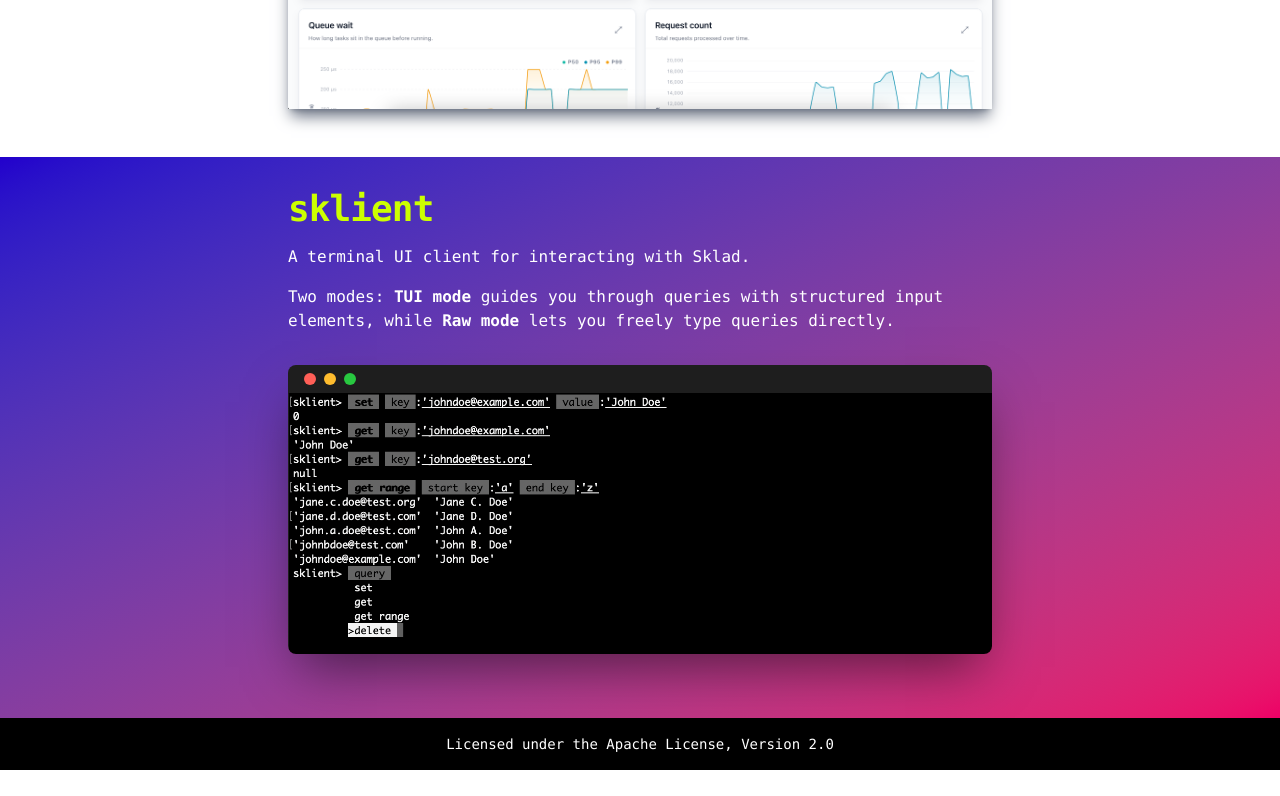
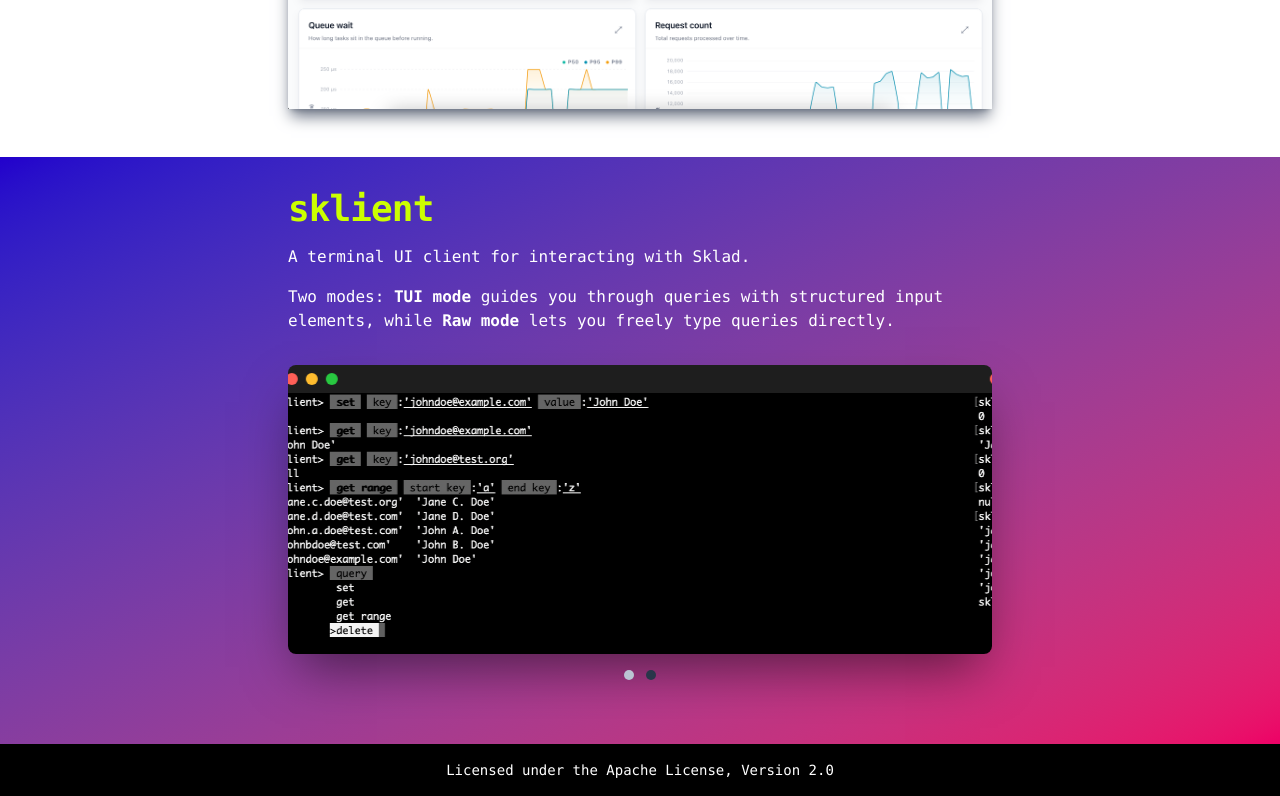
Before and after one commit to sklad-dev/sklad-dev.github.io, a Svelte app: page / in a window 1280 px wide. Shown: the part 1755-2551 px from the top of the page. Before the commit the page ends 2525 px from the top, so only its background shows below. Built offline with nearby package versions, Linux system fonts and the light colour scheme.

Commit message:
Add carousel module

```diff
--- a/src/App.svelte
+++ b/src/App.svelte
@@ -4,13 +4,15 @@
   import LatencyChart from './lib/LatencyChart.svelte';
   import ImageContainer from './lib/ImageContainer.svelte';
   import FeatureCard from './lib/FeatureCard.svelte';
+  import Carousel from './lib/Carousel.svelte';
+  import TerminalWindowFrame from './lib/TerminalWindowFrame.svelte';
 </script>
 
-<div class="w-screen text-slate-900 font-mono antialiased">
+<div class="w-full text-slate-900 font-mono antialiased">
   <Header />
   <div class="w-full flex flex-col items-center pt-8 pb-16 bg-linear-to-br from-[#ccff00] to-[#2200cc]/80 from-10%">
     <div class="w-full md:max-w-3xl">
-      <Paragraph class="text-4xl md:text-5xl font-extrabold tracking-tight">
+      <Paragraph class="text-4xl md:text-5xl font-semibold tracking-tight">
         A Lightweight Key-Value Database Built in Zig
       </Paragraph>
       <Paragraph class="text-base" leading='relaxed'>
@@ -19,7 +21,7 @@
       <Paragraph class="text-base" leading='relaxed'>
         Currently a prototype. The long-term direction is to explore use in <span class="font-extrabold">IoT</span> and <span class="font-extrabold">edge</span> environments.
       </Paragraph>
-      <Paragraph class="text-2xl md:text-3xl font-extrabold tracking-tight mt-2 md:mt-4">
+      <Paragraph class="text-2xl md:text-3xl font-semibold tracking-tight mt-2 md:mt-4">
         Installation
       </Paragraph>
       <div class="px-8 mb-4 w-full">
@@ -55,7 +57,7 @@
     </Paragraph>
   </div>
   <div class="w-full flex flex-col items-center mx-auto max-w-3xl">
-    <Paragraph class="text-3xl md:text-4xl font-extrabold tracking-tight mt-4 md:mt-6">
+    <Paragraph class="text-3xl md:text-4xl font-semibold tracking-tight mt-4 md:mt-6">
       Performance
     </Paragraph>
     <Paragraph class="text-base" leading='relaxed'>
@@ -63,7 +65,7 @@
       The latencies were measured on the client side. Results are indicative only and not representative of production or edge environments.
     </Paragraph>
     <LatencyChart/>
-    <Paragraph class="text-3xl md:text-4xl font-extrabold tracking-tight mt-4 md:mt-8">
+    <Paragraph class="text-3xl md:text-4xl font-semibold tracking-tight mt-4 md:mt-8">
       Built-in observability
     </Paragraph>
     <Paragraph class="text-base" leading='relaxed'>
@@ -73,7 +75,7 @@
   </div>
   <div class="w-full flex flex-col items-center pt-8 pb-12 bg-linear-to-br from-[#2200cc] to-[#ee0066] text-white">
     <div class="w-full md:max-w-3xl">
-      <Paragraph class="text-3xl md:text-4xl font-extrabold tracking-tight">
+      <Paragraph class="text-3xl md:text-4xl font-semibold tracking-tight">
         <span class="text-[#ccff00]">sklient</span>
       </Paragraph>
       <Paragraph class="text-base" leading='relaxed'>
@@ -83,14 +85,14 @@
         Two modes: <span class="font-extrabold">TUI mode</span> guides you through queries with structured input elements, while <span class="font-extrabold">Raw mode</span> lets you freely type queries directly.
       </Paragraph>
       <div class="px-8 py-4 w-full">
-        <div class="rounded-lg overflow-hidden shadow-2xl shadow-black/50">
-          <div class="bg-[#1e1e1e] px-4 py-2 flex items-center gap-2">
-            <div class="w-3 h-3 rounded-full bg-[#ff5f57]"></div>
-            <div class="w-3 h-3 rounded-full bg-[#febc2e]"></div>
-            <div class="w-3 h-3 rounded-full bg-[#28c840]"></div>
-          </div>
-          <img src="./src/assets/sklient.png" alt="sklient terminal UI" class="w-full block">
-        </div>
+        <Carousel class="rounded-lg shadow-2xl shadow-black/50">
+          <TerminalWindowFrame>
+            <img src="./src/assets/sklient-tui.png" alt="sklient terminal UI - TUI mode" class="w-full block">
+          </TerminalWindowFrame>
+          <TerminalWindowFrame>
+            <img src="./src/assets/sklient-raw.png" alt="sklient terminal UI - raw mode" class="w-full block">
+          </TerminalWindowFrame>
+        </Carousel>
       </div>
     </div>
   </div>
--- /dev/null
+++ b/src/lib/Carousel.svelte
@@ -0,0 +1,61 @@
+<script>
+  let { children, interval = 5000, class: className = '' } = $props();
+
+  let count = $state(0);
+  let current = $state(0);
+  let paused = $state(false);
+
+  let track;
+
+  $effect(() => {
+    if (!track) return;
+    count = track.children.length;
+  });
+
+  $effect(() => {
+    if (paused || count <= 1) return;
+    const id = setInterval(() => {
+      current = (current + 1) % count;
+    }, interval);
+    return () => clearInterval(id);
+  });
+</script>
+
+<div role="region"
+     aria-roledescription="carousel"
+     aria-label="Carousel"
+     onmouseenter={() => (paused = true)}
+     onmouseleave={() => (paused = false)}
+     onfocusin={() => (paused = true)}
+     onfocusout={() => (paused = false)}
+     class="flex flex-col items-center">
+  <div class="w-full overflow-hidden {className}">
+    <div bind:this={track} class="track flex transition-transform duration-500 ease-in-out"
+                           style="transform: translateX(-{current * 100}%)">
+      {@render children()}
+    </div>
+  </div>
+
+  {#if count > 1}
+    <div class="z-50 relative mt-4 flex gap-3" role="tablist" aria-label="Slides">
+      {#each Array(count) as _, i}
+        <button
+          role="tab"
+          aria-selected={i === current}
+          aria-label={`Slide ${i + 1}`}
+          onclick={() => (current = i)}
+          class="size-2.5 rounded-full cursor-pointer transition-colors duration-300 {i === current
+            ? 'bg-slate-300'
+            : 'bg-slate-800 hover:bg-slate-600'}"
+        ></button>
+      {/each}
+    </div>
+  {/if}
+</div>
+
+<style>
+  .track > :global(*) {
+    flex-shrink: 0;
+    width: 100%;
+  }
+</style>
--- /dev/null
+++ b/src/lib/TerminalWindowFrame.svelte
@@ -0,0 +1,8 @@
+<div class="overflow-hidden">
+  <div class="bg-[#1e1e1e] px-4 py-2 flex items-center gap-2">
+    <div class="w-3 h-3 rounded-full bg-[#ff5f57]"></div>
+    <div class="w-3 h-3 rounded-full bg-[#febc2e]"></div>
+    <div class="w-3 h-3 rounded-full bg-[#28c840]"></div>
+  </div>
+  <slot></slot>
+</div>
```
Also changed, not shown: src/assets/sklient-raw.png (added), src/assets/sklient-tui.png (renamed from src/assets/sklient.png).
